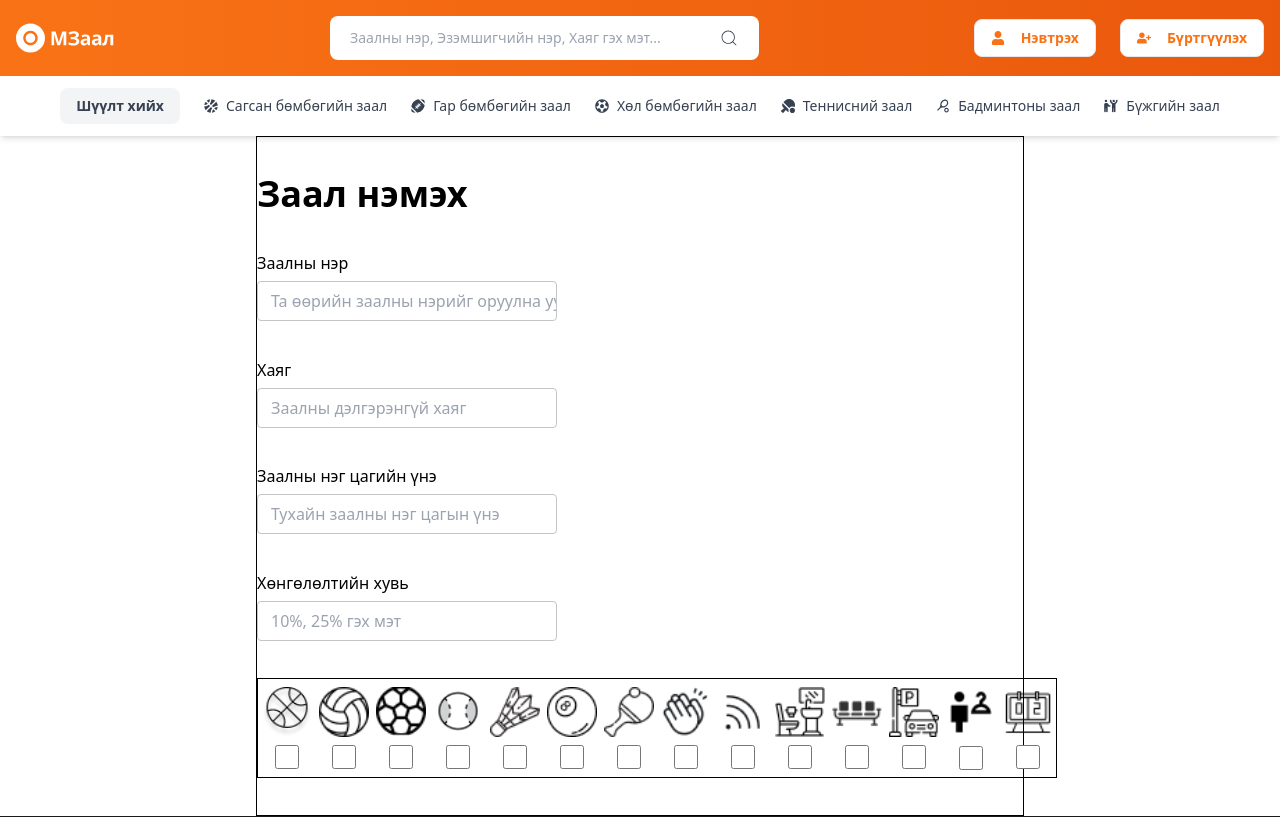
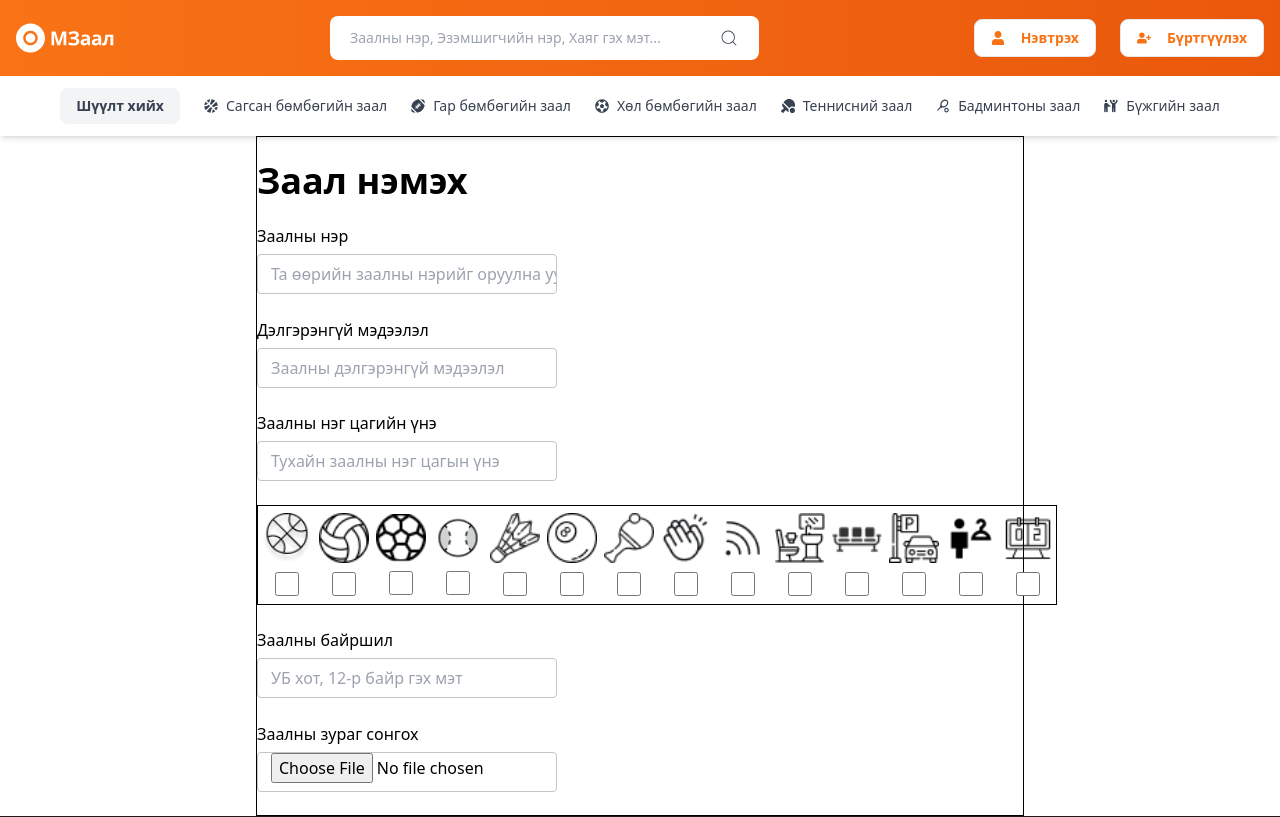
Before and after one commit to MZaalmn/mzaal_client, a React (Create React App) app: page /zaal_Nemeh_Page in a window 1280 px wide. Shown: the top 817 px of the page. Built offline with nearby package versions, Linux system fonts and the light colour scheme.

Commit message:
заал нэмэх хэсэгт маш жижиг хэмжээний өөрчлөлт оруулав

```diff
--- a/src/pages/Zaal_Nemeh_Page.js
+++ b/src/pages/Zaal_Nemeh_Page.js
@@ -47,10 +47,10 @@ const Zaal_Nemeh_Page = () => {
 
 
                     <div className='input_container'>
-                        <h2>Хаяг</h2>
+                        <h2>Дэлгэрэнгүй мэдээлэл</h2>
                         <input
                             className='input_field'
-                            placeholder='Заалны дэлгэрэнгүй хаяг'
+                            placeholder='Заалны дэлгэрэнгүй мэдээлэл'
                             type="text"
                             required
                         />
@@ -76,15 +76,7 @@ const Zaal_Nemeh_Page = () => {
 
 
 
-                    <div className='input_container'>
-                        <h2>Хөнгөлөлтийн хувь</h2>
-                        <input
-                            className='input_field'
-                            placeholder='10%, 25% гэх мэт'
-                            type="text"
-                            required
-                        />
-                    </div>
+
 
                     <div className="checkbox_container">
 
@@ -292,6 +284,31 @@ const Zaal_Nemeh_Page = () => {
 
 
 
+                    <div className='input_container'>
+                        <h2>Заалны байршил </h2>
+                        <input
+                            className='input_field'
+                            placeholder='УБ хот, 12-р байр гэх мэт'
+                            type="text"
+                            required
+                        />
+                    </div>
+
+
+
+
+                    <div className='input_container'>
+                        <h2>Заалны зураг сонгох</h2>
+                        <input
+                            className='input_field'
+                            placeholder=''
+                            type="file"
+                            required
+                        />
+                    </div>
+
+
+
 
 
 
```
